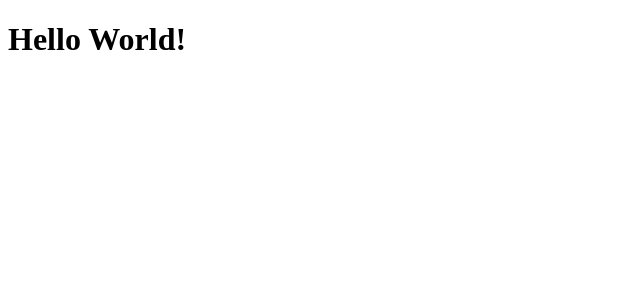
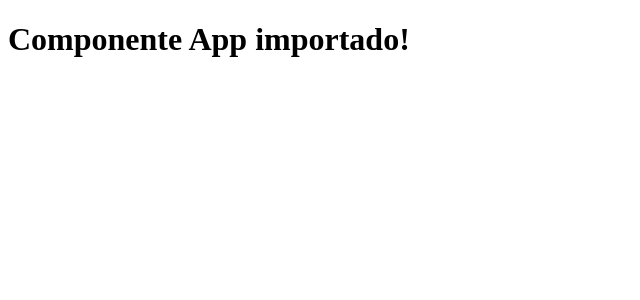
Before and after one commit to miguezzz/react-fundamentos, a React app: page / in a window 1280 px wide. Shown: the top 300 px of the page, without its empty margins (0-640 px from the left). Built offline with nearby package versions, Linux system fonts and the light colour scheme.

Commit message:
feat: App component

```diff
--- /dev/null
+++ b/src/App.js
@@ -0,0 +1,8 @@
+import React from 'react';
+
+function App() {
+  return <h1>Componente App importado!</h1>;
+  // por baixo dos panos: React.createElement('h1', null, 'Componente App importado!')
+}
+
+export default App;
--- a/src/index.js
+++ b/src/index.js
@@ -1,10 +1,14 @@
-import React from "react";
-import ReactDOM from "react-dom/client";
+import React from 'react';
+import ReactDOM from 'react-dom/client';
 
-const root = ReactDOM.createRoot(document.getElementById("root")); // cria a raiz do React a partir do id root
+import App from './App'; // importa o componente App (o webpack vai transpilar o arquivo App.js para uma versão compatível com navegadores)
+
+// duas formas de criar componentes no React:
+// 1. Função
+// 2. Classe
+
+const root = ReactDOM.createRoot(document.getElementById('root')); // cria a raiz do React a partir do id root
 root.render(
-	// renderiza o conteúdo na raiz
-	<h1 id="title">
-		<span>Hello World!</span>
-	</h1>, // html dentro do JS já é JSX (React sendo usado)
+  // renderiza o conteúdo na raiz
+  <App />,
 );
```
Also changed, not shown: webpack.config.js (+9 -8 lines), .babelrc, 2 other files (tests, documents, lock files or other folders).
